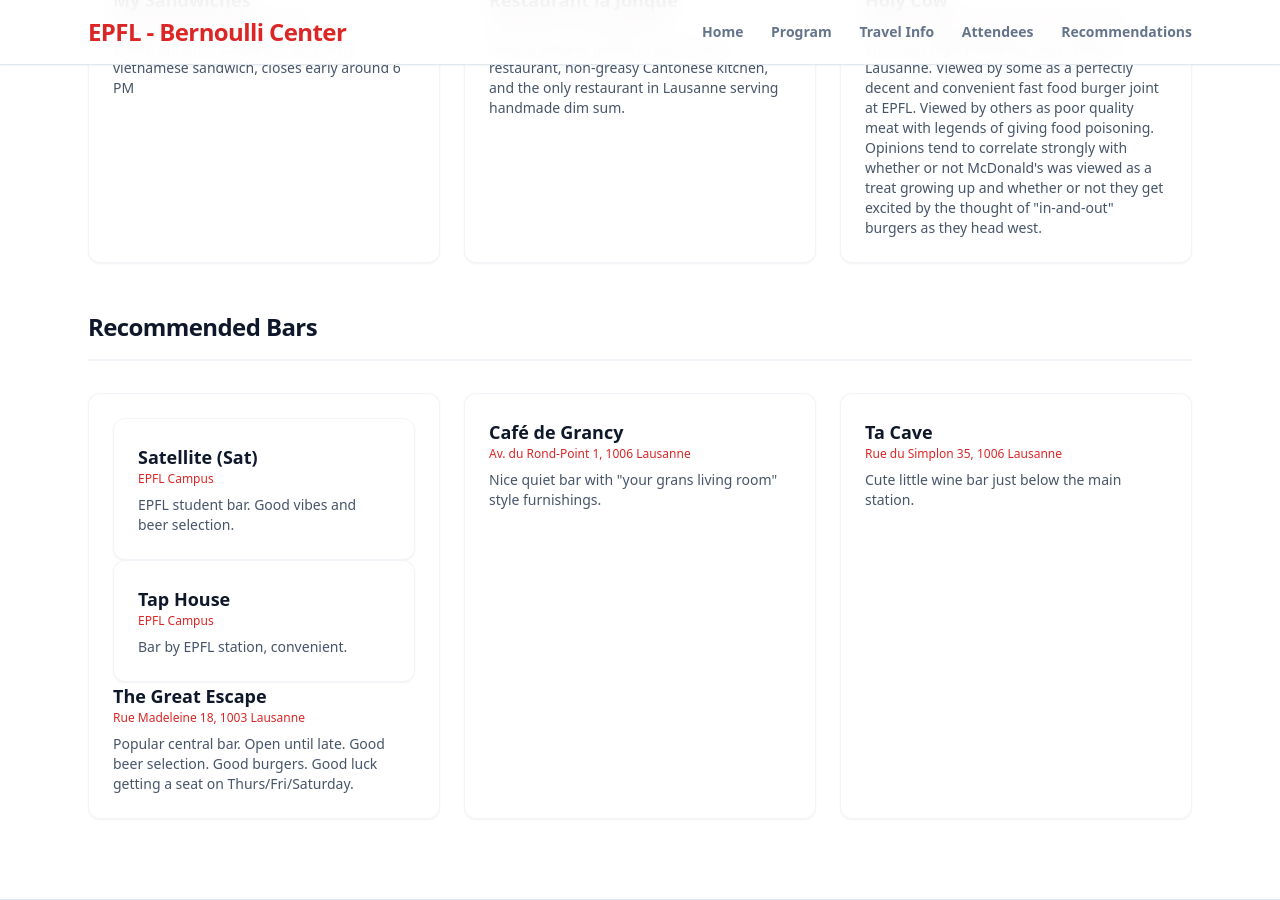
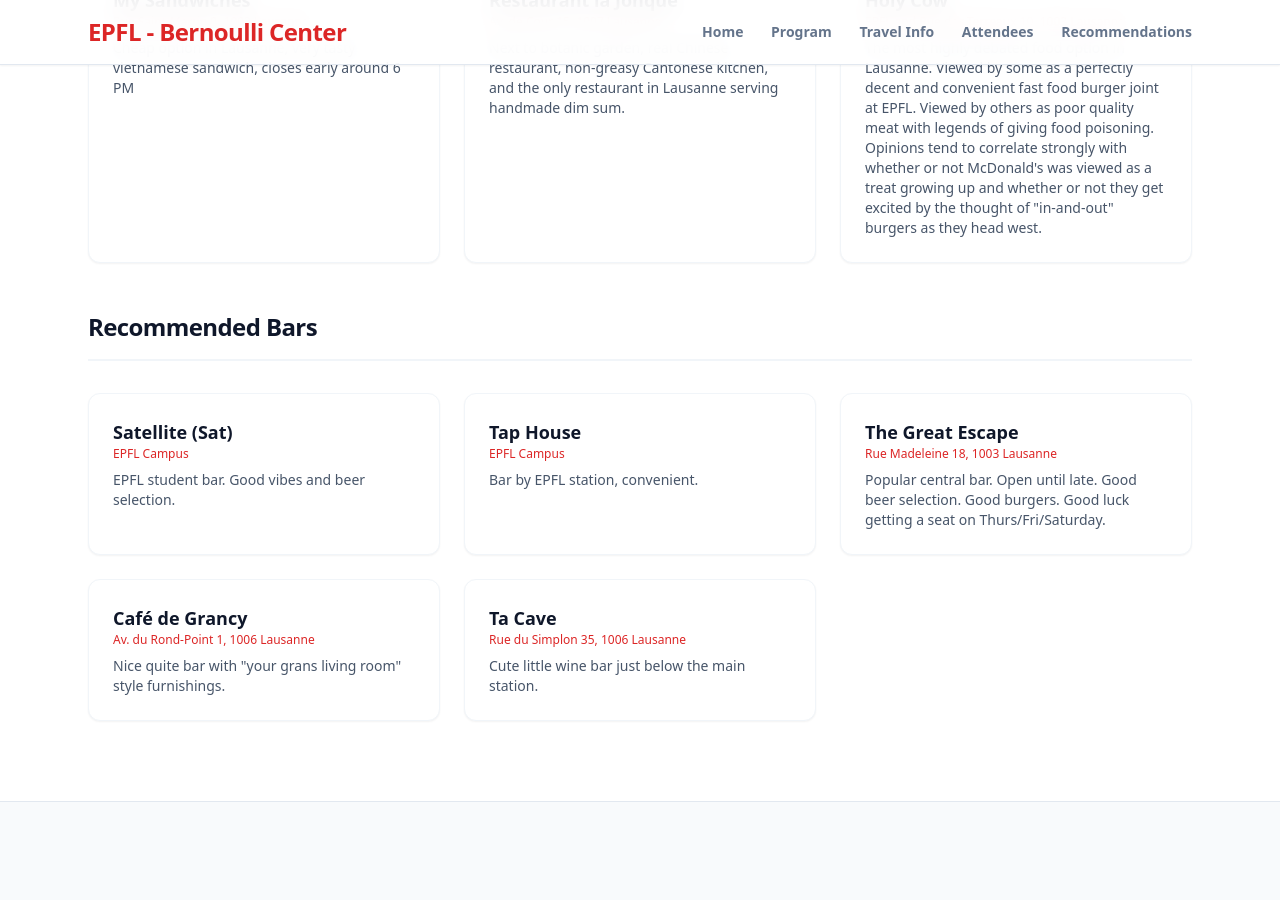
Before and after one commit to tomfparker/QIC-group-web, a Jekyll site: the page workshop2026/index.html, which Jekyll copies as it is, in a window 1280 px wide and 900 px high, scrolled down 5056 px. Built offline with Jekyll 4.4.1, drawn with Linux system fonts in a browser that asks for light colours; nearby versions of some CDN libraries; after the commit the page ends 5858 px from its top, so only the background shows below that.

```diff
--- a/workshop2026/index.html
+++ b/workshop2026/index.html
@@ -329,30 +329,30 @@
 
             <h3 class="text-2xl font-extrabold text-slate-900 mb-8 border-b-2 border-slate-100 pb-4 tracking-tight mt-12">Recommended Bars</h3>
             <div class="grid grid-cols-1 md:grid-cols-2 lg:grid-cols-3 gap-6">
-                <div class="bg-white p-6 rounded-xl shadow-sm border border-slate-100">
-                    <div class="bg-white p-6 rounded-xl shadow-sm border border-slate-100">
+                <div class="bg-white p-6 rounded-xl shadow-sm border border-slate-100 flex flex-col">
                     <h4 class="font-bold text-lg text-slate-900">Satellite (Sat)</h4>
                     <p class="text-xs font-medium text-red-600 mb-2">EPFL Campus</p>
-                    <p class="text-sm text-slate-600">EPFL student bar. Good vibes and beer selection.</p>
+                    <p class="text-sm text-slate-600 flex-grow">EPFL student bar. Good vibes and beer selection.</p>
                 </div>
-                <div class="bg-white p-6 rounded-xl shadow-sm border border-slate-100">
+                <div class="bg-white p-6 rounded-xl shadow-sm border border-slate-100 flex flex-col">
                     <h4 class="font-bold text-lg text-slate-900">Tap House</h4>
                     <p class="text-xs font-medium text-red-600 mb-2">EPFL Campus</p>
-                    <p class="text-sm text-slate-600">Bar by EPFL station, convenient.</p>
+                    <p class="text-sm text-slate-600 flex-grow">Bar by EPFL station, convenient.</p>
                 </div>
+                <div class="bg-white p-6 rounded-xl shadow-sm border border-slate-100 flex flex-col">
                     <h4 class="font-bold text-lg text-slate-900">The Great Escape</h4>
                     <p class="text-xs font-medium text-red-600 mb-2">Rue Madeleine 18, 1003 Lausanne</p>
-                    <p class="text-sm text-slate-600">Popular central bar. Open until late. Good beer selection. Good burgers. Good luck getting a seat on Thurs/Fri/Saturday.</p>
+                    <p class="text-sm text-slate-600 flex-grow">Popular central bar. Open until late. Good beer selection. Good burgers. Good luck getting a seat on Thurs/Fri/Saturday.</p>
                 </div>
-                <div class="bg-white p-6 rounded-xl shadow-sm border border-slate-100">
+                <div class="bg-white p-6 rounded-xl shadow-sm border border-slate-100 flex flex-col">
                     <h4 class="font-bold text-lg text-slate-900">Café de Grancy</h4>
                     <p class="text-xs font-medium text-red-600 mb-2">Av. du Rond-Point 1, 1006 Lausanne</p>
-                    <p class="text-sm text-slate-600">Nice quiet bar with "your grans living room" style furnishings.</p>
+                    <p class="text-sm text-slate-600 flex-grow">Nice quite bar with "your grans living room" style furnishings.</p>
                 </div>
-                <div class="bg-white p-6 rounded-xl shadow-sm border border-slate-100">
+                <div class="bg-white p-6 rounded-xl shadow-sm border border-slate-100 flex flex-col">
                     <h4 class="font-bold text-lg text-slate-900">Ta Cave</h4>
                     <p class="text-xs font-medium text-red-600 mb-2">Rue du Simplon 35, 1006 Lausanne</p>
-                    <p class="text-sm text-slate-600">Cute little wine bar just below the main station.</p>
+                    <p class="text-sm text-slate-600 flex-grow">Cute little wine bar just below the main station.</p>
                 </div>
             </div>
         </div>
```
